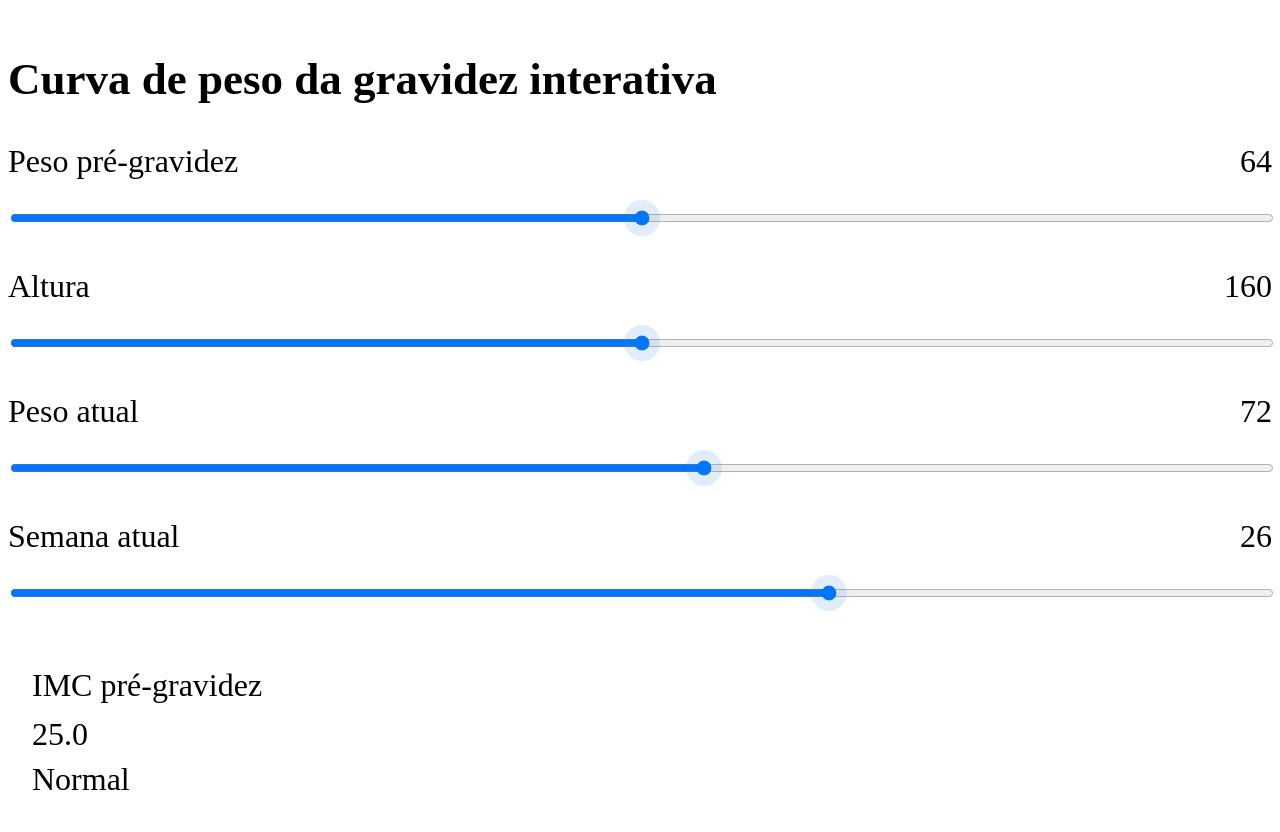
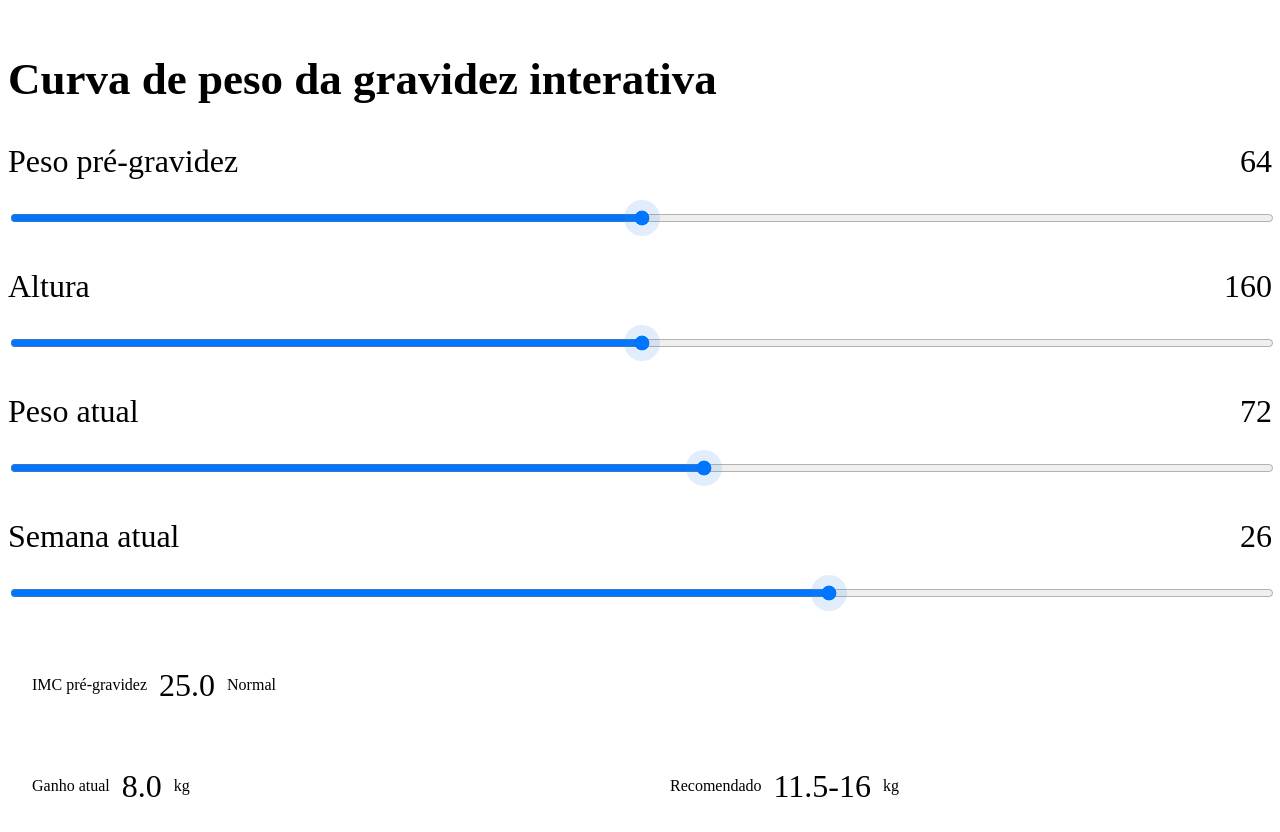
Before and after one commit to gc84/gravidez, a plain HTML site: page index.html in a window 1280 px wide. Shown: the top 832 px of the page. Drawn offline with nearby package versions, Linux system fonts and the light colour scheme.

Commit message:
Update index.html

```diff
--- a/index.html
+++ b/index.html
@@ -71,22 +71,22 @@
   </div>
 
   <div style="display: flex; flex-direction: column; gap: 1rem; margin-bottom: 1.5rem;">
-    <div style="background: var(--surface-1); border-radius: 12px; padding: 1.5rem;">
-      <p style="font-size: 32px; color: var(--text-secondary); margin: 0 0 12px;">IMC pré-gravidez</p>
+    <div style="background: var(--surface-1); border-radius: 12px; padding: 1.5rem; display: flex; align-items: center; gap: 12px;">
+      <p style="font-size: 16px; color: var(--text-secondary); margin: 0;">IMC pré-gravidez</p>
       <p style="font-size: 32px; font-weight: 500; color: var(--text-primary); margin: 0;" id="bmiDisplay">25.0</p>
-      <p style="font-size: 32px; color: var(--text-secondary); margin: 8px 0 0;" id="bmiCategory">Normal</p>
+      <p style="font-size: 16px; color: var(--text-secondary); margin: 0;" id="bmiCategory">Normal</p>
     </div>
 
     <div style="display: grid; grid-template-columns: 1fr 1fr; gap: 12px;">
-      <div style="background: var(--surface-1); border-radius: 12px; padding: 1.5rem;">
-        <p style="font-size: 32px; color: var(--text-secondary); margin: 0 0 12px;">Ganho atual</p>
+      <div style="background: var(--surface-1); border-radius: 12px; padding: 1.5rem; display: flex; align-items: center; gap: 12px;">
+        <p style="font-size: 16px; color: var(--text-secondary); margin: 0;">Ganho atual</p>
         <p style="font-size: 32px; font-weight: 500; color: var(--text-primary); margin: 0;" id="currentGain">8.0</p>
-        <p style="font-size: 32px; color: var(--text-secondary); margin: 8px 0 0;">kg</p>
+        <p style="font-size: 16px; color: var(--text-secondary); margin: 0;">kg</p>
       </div>
-      <div style="background: var(--surface-1); border-radius: 12px; padding: 1.5rem;">
-        <p style="font-size: 32px; color: var(--text-secondary); margin: 0 0 12px;">Recomendado</p>
+      <div style="background: var(--surface-1); border-radius: 12px; padding: 1.5rem; display: flex; align-items: center; gap: 12px;">
+        <p style="font-size: 16px; color: var(--text-secondary); margin: 0;">Recomendado</p>
         <p style="font-size: 32px; font-weight: 500; color: var(--text-primary); margin: 0;" id="recommendedGain">11.5-16</p>
-        <p style="font-size: 32px; color: var(--text-secondary); margin: 8px 0 0;">kg</p>
+        <p style="font-size: 16px; color: var(--text-secondary); margin: 0;">kg</p>
       </div>
     </div>
   </div>
```
